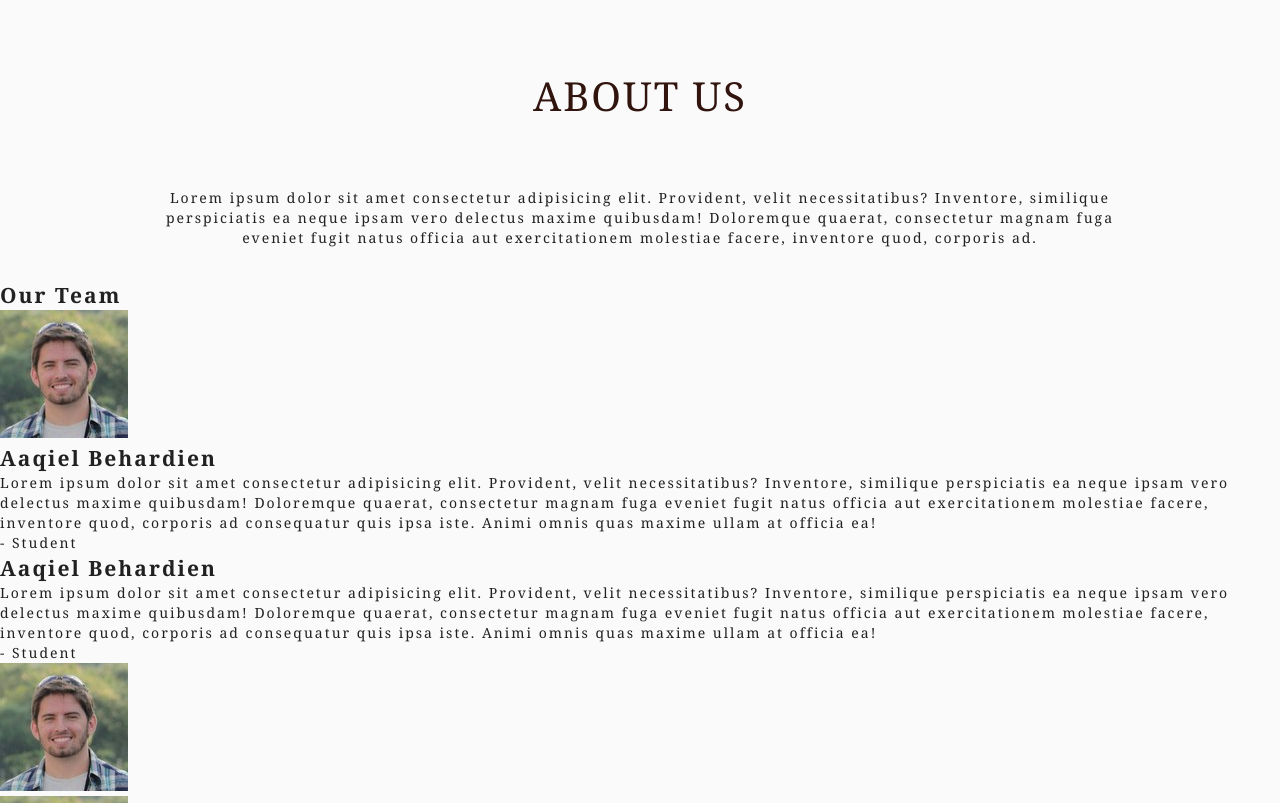
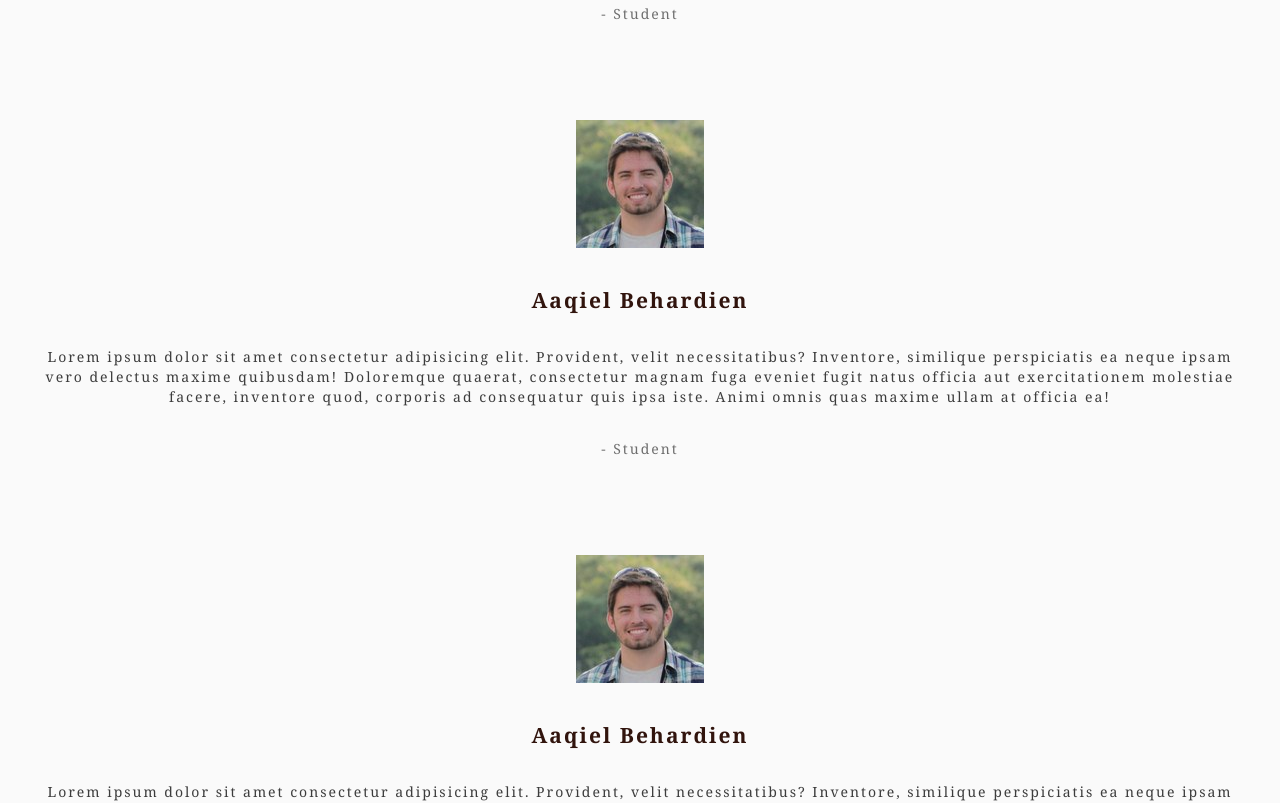
Before and after one commit to xjr007/maahirbehardien-physiotherapists, a React (Create React App) app: page /about-us in a window 1280 px wide. Shown: the part 1277-2080 px from the top of the page. Built offline with nearby package versions, Linux system fonts and the light colour scheme.

Commit message:
mob responsive for about section and intro section

```diff
--- a/src/assets/css/index.css
+++ b/src/assets/css/index.css
@@ -157,6 +157,74 @@ About section start
 Cards
 */
 
+.about-us > .about-container > .about-profiles {
+  text-align: center;
+}
+
+.about-us > .about-container > .about-profiles > #header {
+  text-align: center;
+  margin-top: 4rem;
+  margin-bottom: 2rem;
+  font-weight: 400;
+  font-size: 40px;
+  text-transform: uppercase;
+  padding-top: 4rem;
+  color: #31140d;
+}
+
+.about-us > .about-container > .about-profiles > div > .card {
+  display: flex;
+  flex-direction: column;
+  margin-top: 2rem;
+  padding: 2rem;
+}
+
+.about-us
+  > .about-container
+  > .about-profiles
+  > div
+  > .card
+  > .card-img
+  > #img {
+  padding-bottom: 2rem;
+}
+
+.about-us > .about-container > .about-profiles > div > .card > .info-box {
+  color: rgba(0, 0, 0, 0.872);
+}
+
+.about-us
+  > .about-container
+  > .about-profiles
+  > div
+  > .card
+  > .info-box
+  > #title {
+  color: #31140d;
+}
+
+.about-us
+  > .about-container
+  > .about-profiles
+  > div
+  > .card
+  > .info-box
+  > #role {
+  margin-top: 2rem;
+  color: rgba(0, 0, 0, 0.559);
+}
+
+.about-us
+  > .about-container
+  > .about-profiles
+  > div
+  > .card
+  > .info-box
+  > #text {
+  margin-top: 2rem;
+  color: rgba(0, 0, 0, 0.759);
+}
+
 /*
 About section end
 */
@@ -192,10 +260,6 @@ About section end
     font-size: 40px;
     text-transform: uppercase;
   }
-  /*
-  .about-us > .about-container > .about-top > #header > #scnd-header {
-    color: #00a66a;
-  } */
 
   .about-us > .about-container > .about-top > #header-text {
     width: 75%;
@@ -204,55 +268,30 @@ About section end
 
   .about-us > .about-container > .about-profiles {
     width: 100%;
+    text-align: start;
   }
 
-  .about-us > .about-container > .about-profiles > #header {
-    text-align: center;
-    margin-top: 4rem;
-    margin-bottom: 2rem;
-    font-weight: 400;
-    font-size: 40px;
-    text-transform: uppercase;
-    padding-top: 4rem;
-    color: #31140d;
-  }
-
-  /* .about-us > .about-container > .about-profiles > #header > #scnd-header {
-    color: #00a66a;
-  } */
-
-  .about-us > .about-container > .about-profiles > .card {
+  .about-us > .about-container > .about-profiles > div > .card {
     display: flex;
+    flex-direction: row;
     justify-content: space-evenly;
     margin: 2rem 8rem;
     padding: 2rem 4rem;
     border-bottom: #31140d 0.6px solid;
   }
 
-  .about-us > .about-container > .about-profiles > .card > .card-img {
-    margin: 2rem;
-  }
-
-  .about-us > .about-container > .about-profiles > .card > .info-box {
+  .about-us > .about-container > .about-profiles > div > .card > .info-box {
     margin: 2rem 4rem;
     color: rgba(0, 0, 0, 0.872);
   }
 
-  .about-us > .about-container > .about-profiles > .card > .info-box > #title {
-    color: #31140d;
-  }
-
-  .about-us > .about-container > .about-profiles > .card > .info-box > #role {
-    margin-top: 2rem;
-    color: rgba(0, 0, 0, 0.559);
-  }
-
-  .about-us > .about-container > .about-profiles > .card > .info-box > #text {
-    margin-top: 2rem;
-    color: rgba(0, 0, 0, 0.759);
-  }
-
-  .about-us > .about-container > .about-profiles > .card > .card-img > #img {
+  .about-us
+    > .about-container
+    > .about-profiles
+    > div
+    > .card
+    > .card-img
+    > #img {
     width: 256px;
     height: 256px;
   }
--- a/src/components/sections/AboutSection.js
+++ b/src/components/sections/AboutSection.js
@@ -1,8 +1,17 @@
 import React from 'react';
+import { useMediaQuery } from 'react-responsive';
 import { Card, CardFlip } from '../../layout/Card';
 import prof from '../../assets/img/prof.jpg';
 
 const AboutSection = () => {
+  const isDesktopOrLaptop = useMediaQuery({
+    query: '(min-device-width: 1080px)',
+  });
+
+  const isTabletOrMobileDevice = useMediaQuery({
+    query: '(max-device-width: 1080px)',
+  });
+
   return (
     <section className='about-us'>
       <div id='about-us' className='about-container'>
@@ -23,6 +32,52 @@ const AboutSection = () => {
             Our <span id='scnd-header'>Team</span>
           </h1>
           {}
+          {isTabletOrMobileDevice && (
+            <div>
+              <Card
+                img={prof}
+                title={'Aaqiel Behardien'}
+                role={'Student'}
+                text={
+                  'Lorem ipsum dolor sit amet consectetur adipisicing elit. Provident, velit necessitatibus? Inventore, similique perspiciatis ea neque ipsam vero delectus maxime quibusdam! Doloremque quaerat, consectetur magnam fuga eveniet fugit natus officia aut exercitationem molestiae facere, inventore quod, corporis ad consequatur quis ipsa iste. Animi omnis quas maxime ullam at officia ea!'
+                }
+              />
+              <Card
+                img={prof}
+                title={'Aaqiel Behardien'}
+                role={'Student'}
+                text={
+                  'Lorem ipsum dolor sit amet consectetur adipisicing elit. Provident, velit necessitatibus? Inventore, similique perspiciatis ea neque ipsam vero delectus maxime quibusdam! Doloremque quaerat, consectetur magnam fuga eveniet fugit natus officia aut exercitationem molestiae facere, inventore quod, corporis ad consequatur quis ipsa iste. Animi omnis quas maxime ullam at officia ea!'
+                }
+              />
+              <Card
+                img={prof}
+                title={'Aaqiel Behardien'}
+                role={'Student'}
+                text={
+                  'Lorem ipsum dolor sit amet consectetur adipisicing elit. Provident, velit necessitatibus? Inventore, similique perspiciatis ea neque ipsam vero delectus maxime quibusdam! Doloremque quaerat, consectetur magnam fuga eveniet fugit natus officia aut exercitationem molestiae facere, inventore quod, corporis ad consequatur quis ipsa iste. Animi omnis quas maxime ullam at officia ea!'
+                }
+              />
+              <Card
+                img={prof}
+                title={'Aaqiel Behardien'}
+                role={'Student'}
+                text={
+                  'Lorem ipsum dolor sit amet consectetur adipisicing elit. Provident, velit necessitatibus? Inventore, similique perspiciatis ea neque ipsam vero delectus maxime quibusdam! Doloremque quaerat, consectetur magnam fuga eveniet fugit natus officia aut exercitationem molestiae facere, inventore quod, corporis ad consequatur quis ipsa iste. Animi omnis quas maxime ullam at officia ea!'
+                }
+              />
+              <Card
+                img={prof}
+                title={'Aaqiel Behardien'}
+                role={'Student'}
+                text={
+                  'Lorem ipsum dolor sit amet consectetur adipisicing elit. Provident, velit necessitatibus? Inventore, similique perspiciatis ea neque ipsam vero delectus maxime quibusdam! Doloremque quaerat, consectetur magnam fuga eveniet fugit natus officia aut exercitationem molestiae facere, inventore quod, corporis ad consequatur quis ipsa iste. Animi omnis quas maxime ullam at officia ea!'
+                }
+              />
+            </div>
+          )}
+          {isDesktopOrLaptop && (
+            <div>
               <Card
                 img={prof}
                 title={'Aaqiel Behardien'}
@@ -56,6 +111,8 @@ const AboutSection = () => {
                 }
               />
             </div>
+          )}
+        </div>
       </div>
     </section>
   );
--- a/src/layout/NavbarMobTabScreen.js
+++ b/src/layout/NavbarMobTabScreen.js
@@ -112,9 +112,6 @@ const NavbarTabMobScreen = () => {
             className={clsx(classes.menuButton, open && classes.hide)}>
             <MenuIcon />
           </IconButton>
-          <Typography Wrap centered id='logo'>
-            Maahir Behardien - Physiotherapists
-          </Typography>
         </Toolbar>
       </AppBar>
       <Drawer
```
Lines whose indentation alone changed are shown as unchanged.
